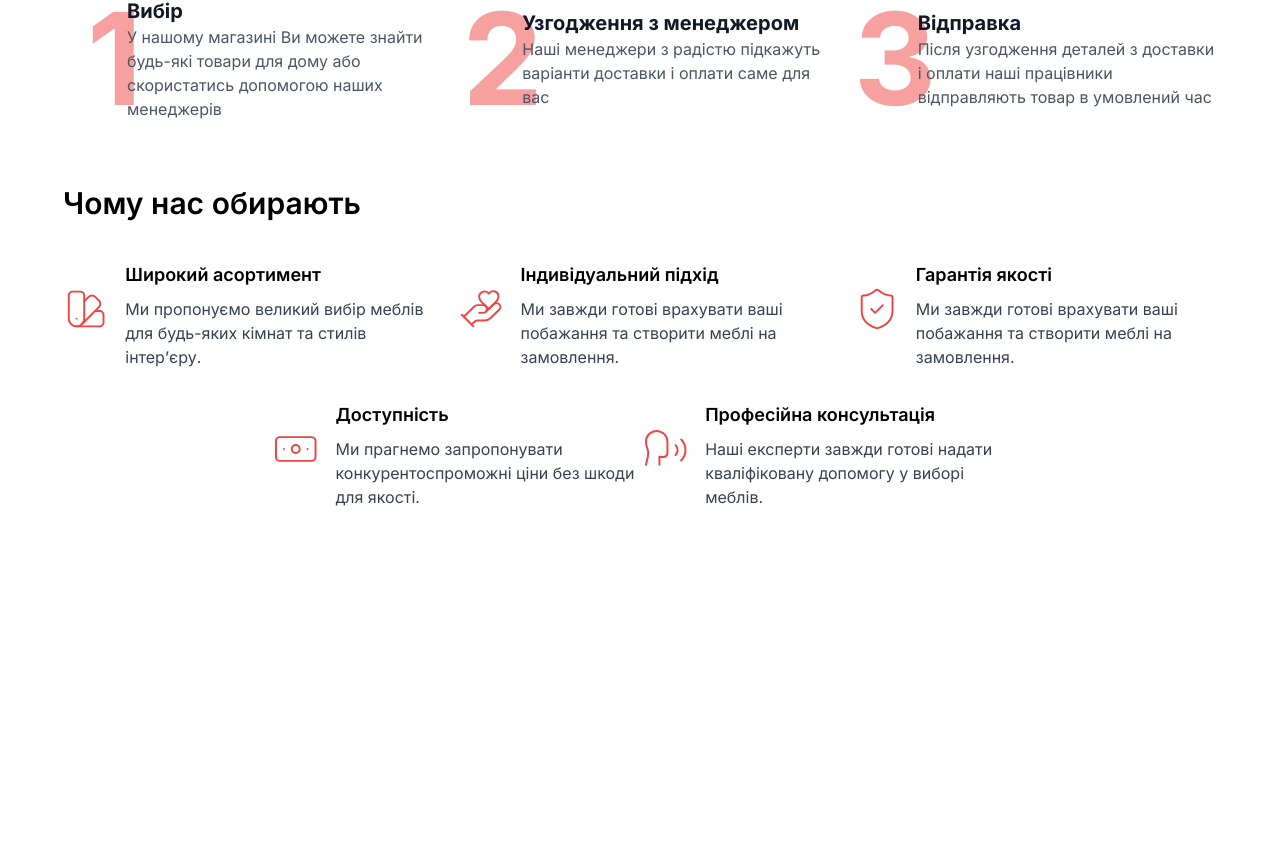
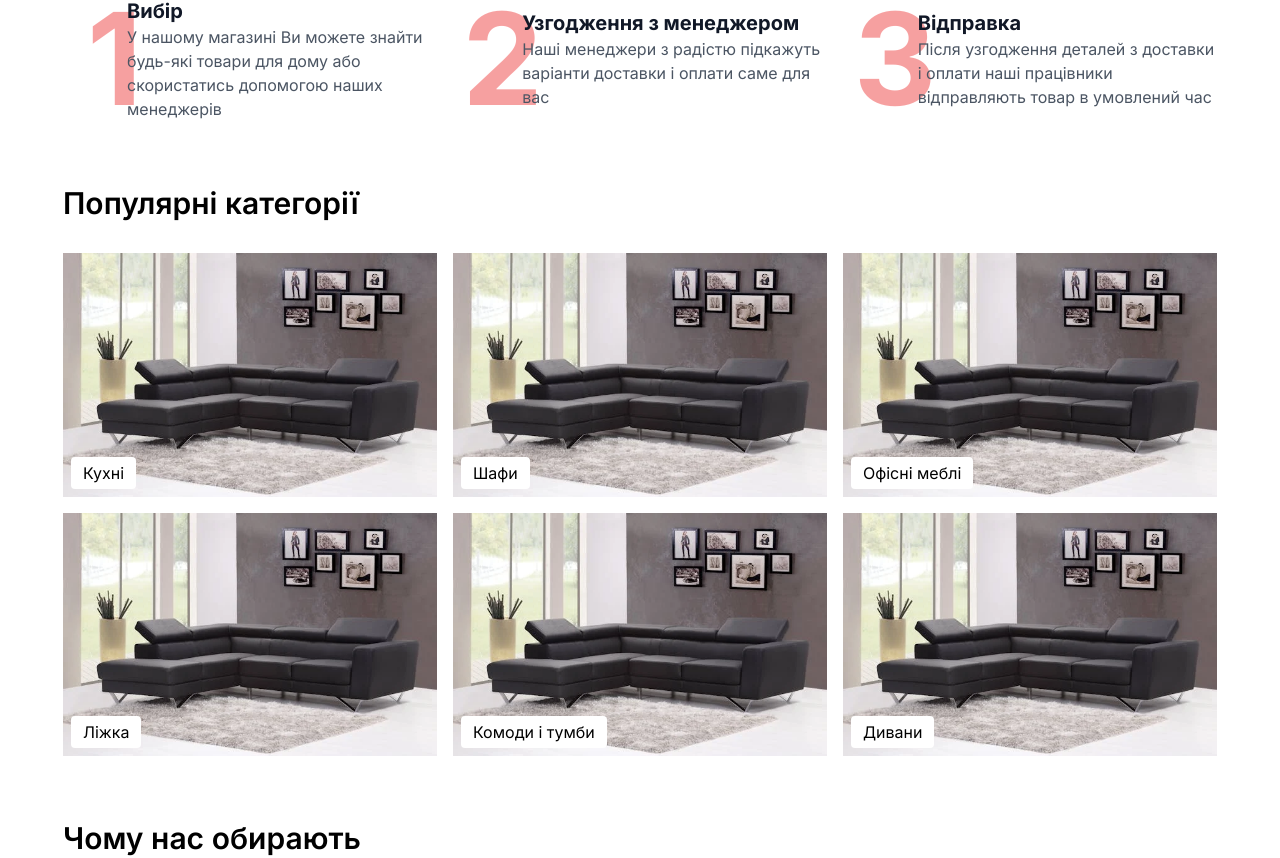
Before and after one commit to nhnserg/tera-mebli, a Next.js app: page / in a window 1280 px wide. Shown: the part 663-1521 px from the top of the page. Built offline with nearby package versions, Linux system fonts and the light colour scheme.

Commit message:
Images test
image optimization test

```diff
--- a/app/page.tsx
+++ b/app/page.tsx
@@ -1,4 +1,5 @@
 import HeroCarousel from "@/components/HeroCarousel";
+import PopularCategories from "@/components/PopularCategories";
 import Stages from "@/components/Stages";
 import WhyChooseUs from "@/components/WhyChooseUs";
 
@@ -7,6 +8,7 @@ const Home = () => {
     <main>
       <HeroCarousel />
       <Stages />
+      <PopularCategories />
       <WhyChooseUs />
     </main>
   );
--- a/components/NavBar.tsx
+++ b/components/NavBar.tsx
@@ -13,9 +13,10 @@ import {
 import Icon from "./Icon";
 import MenuModal from "./MenuModal";
 import SearchBar from "./SearchBar";
+import logo from '../public/assets/logo.webp'
 // import { SelectBar } from "./SelectBar";
 
-const NavBar = () => {
+function NavBar() {
   const [isModalOpen, setIsModalOpen] = useState(false);
 
   const openModal = () => setIsModalOpen(true);
@@ -29,11 +30,10 @@ const NavBar = () => {
           <div className="flex items-center justify-between w-full md:w-auto">
             <Link href="/" className="pr-6">
               <Image
-                src="/assets/logo.webp"
+                src={logo}
                 width={141}
                 height={39}
-                alt="Тера Меблі"
-              />
+                alt="Тера Меблі" />
             </Link>
             <div className="flex md:hidden space-x-4">
               <Link href="/basket" className="text-white">
@@ -98,6 +98,6 @@ const NavBar = () => {
       <MenuModal show={isModalOpen} onClose={closeModal} />
     </>
   );
-};
+}
 
 export default NavBar;
--- a/components/PopularCategories.tsx
+++ b/components/PopularCategories.tsx
@@ -1,68 +1,94 @@
 "use client";
 
 import Image from "next/image";
+import Link from "next/link";
+import testphoto from "../public/assets/images/testphoto.webp";
 
 const PopularCategories = () => {
   return (
-    <div className="container mx-auto mt-8">
+    <div className="container mx-auto my-16">
       <h2 className="text-3xl font-semibold mb-8">Популярні категорії</h2>
       <div className="grid grid-cols-2 lg:grid-cols-3 gap-4">
         <div className="relative">
+          <Link href="/">
             <Image
-            src="/images/kitchens.jpg"
+              src={testphoto}
               alt="Кухні"
-            className="w-full h-full object-cover"
+              width={592}
+              height={278}
+              className="object-cover"
             />
+          </Link>
           <div className="absolute bottom-2 left-2 bg-white text-black px-3 py-1 rounded">
             Кухні
           </div>
         </div>
         <div className="relative">
+          <Link href="/">
             <Image
-            src="/images/wardrobes.jpg"
+              src={testphoto}
               alt="Шафи"
-            className="w-full h-full object-cover"
+              width={592}
+              height={131}
+              className="object-cover"
             />
+          </Link>
           <div className="absolute bottom-2 left-2 bg-white text-black px-3 py-1 rounded">
             Шафи
           </div>
         </div>
         <div className="relative">
+          <Link href="/">
             <Image
-            src="/images/office-furniture.jpg"
+              src={testphoto}
               alt="Офісні меблі"
-            className="w-full h-full object-cover"
+              width={592}
+              height={131}
+              className="object-cover"
             />
+          </Link>
           <div className="absolute bottom-2 left-2 bg-white text-black px-3 py-1 rounded">
             Офісні меблі
           </div>
         </div>
         <div className="relative">
+          <Link href="/">
             <Image
-            src="/images/beds.jpg"
+              src={testphoto}
               alt="Ліжка"
-            className="w-full h-full object-cover"
+              width={592}
+              height={131}
+              className="object-cover"
             />
+          </Link>
           <div className="absolute bottom-2 left-2 bg-white text-black px-3 py-1 rounded">
             Ліжка
           </div>
         </div>
         <div className="relative">
+          <Link href="/">
             <Image
-            src="/images/dressers.jpg"
+              src={testphoto}
               alt="Комоди і тумби"
-            className="w-full h-full object-cover"
+              width={592}
+              height={131}
+              className="object-cover"
             />
+          </Link>
           <div className="absolute bottom-2 left-2 bg-white text-black px-3 py-1 rounded">
             Комоди і тумби
           </div>
         </div>
         <div className="relative">
+          <Link href="/">
             <Image
-            src="/images/sofas.jpg"
+              src={testphoto}
               alt="Дивани"
-            className="w-full h-full object-cover"
+              width={592}
+              height={278}
+              className="object-cover"
             />
+          </Link>
           <div className="absolute bottom-2 left-2 bg-white text-black px-3 py-1 rounded">
             Дивани
           </div>
```
Lines whose indentation alone changed are shown as unchanged.
